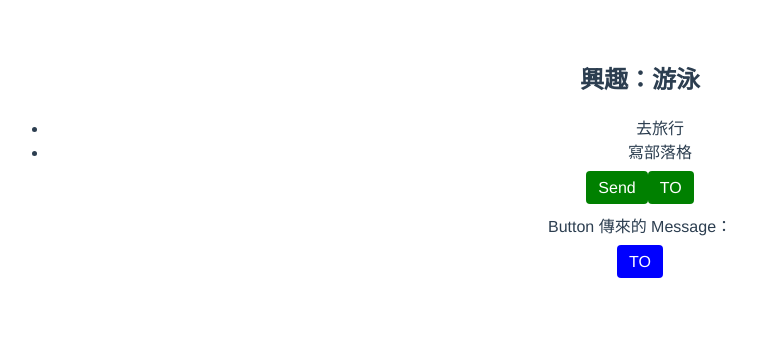
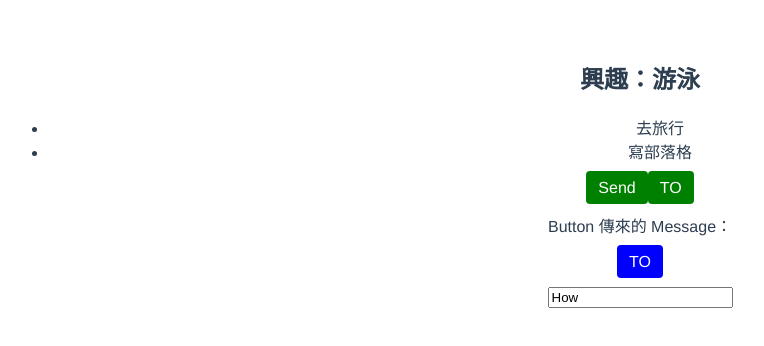
Before and after one commit to larahuang/vueCli-project, a Vue app: page /#/ in a window 1280 px wide. Shown: the top 346 px of the page, without its empty margins (0-764 px from the left). Built offline with nearby package versions, Linux system fonts and the light colour scheme; no server answers.

Commit message:
vue2 Watch

```diff
--- a/src/components/Home.vue
+++ b/src/components/Home.vue
@@ -5,6 +5,11 @@
  <p> {{ toMsg }}</p>
  <Button></Button>
  <Message></Message>
+
+    <div>
+      <input type="text" v-model="watchMessage" />
+      <div> {{copyMessage}}</div>
+    </div>
   </div>
 </template>
 
@@ -26,7 +31,10 @@ export default {
         {id:'002',todo:'寫部落格'}
       ],
       msg: '',
-      toMsg:''
+      toMsg:'',
+
+      copyMessage:'',
+      watchMessage:'How',
     }
   },
   mounted() {
@@ -40,23 +48,10 @@ export default {
     EventBus.$off("clickSendMsg");
     EventBus.$off("clickToMsg");
   },
+  watch:{
+    watchMessage(value){
+      this.copyMessage=value;
+    }
+  },
 }
 </script>
-
-<!-- Add "scoped" attribute to limit CSS to this component only -->
-<style scoped>
-h1, h2 {
-  font-weight: normal;
-}
-ul {
-  list-style-type: none;
-  padding: 0;
-}
-li {
-  display: inline-block;
-  margin: 0 10px;
-}
-a {
-  color: #42b983;
-}
-</style>
```
